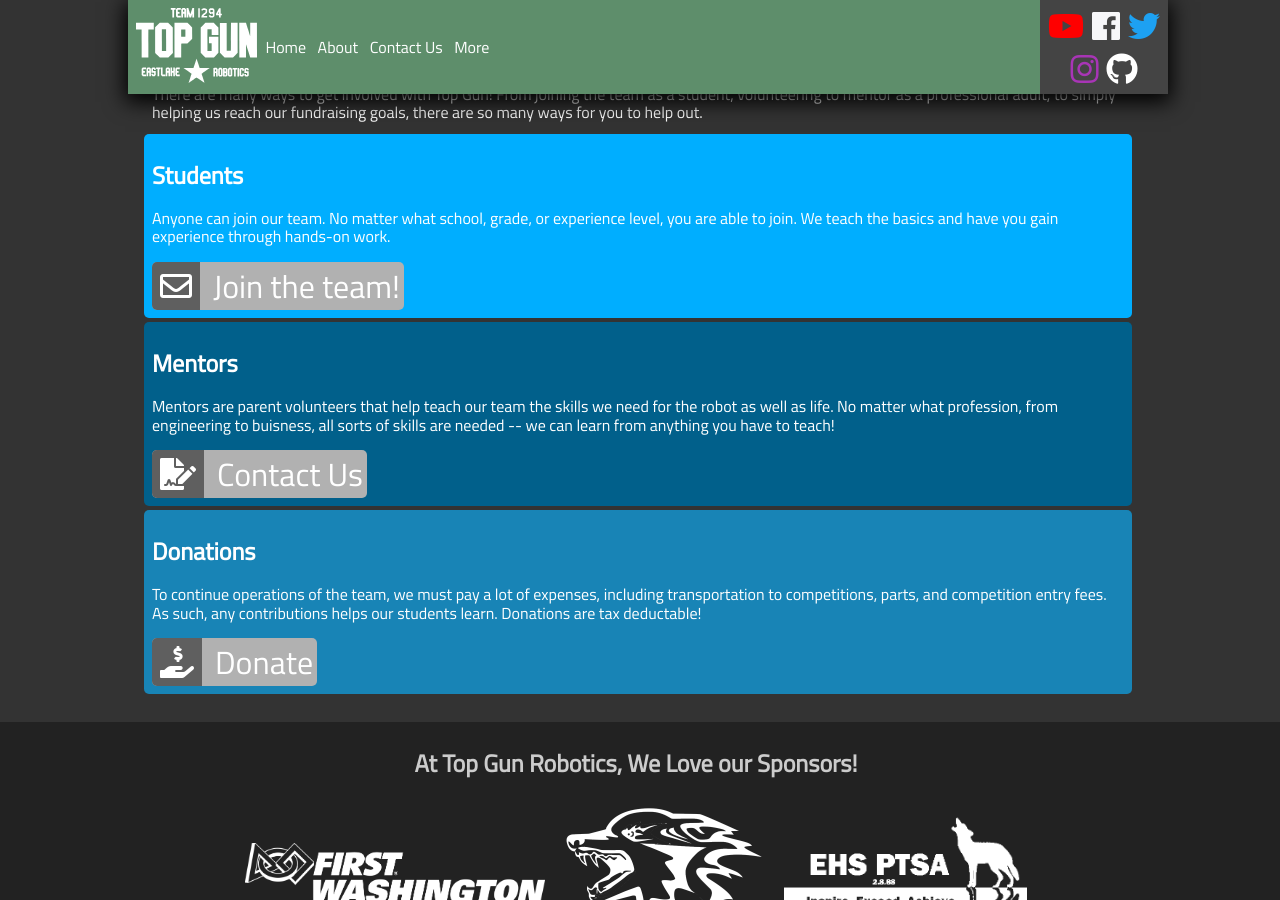
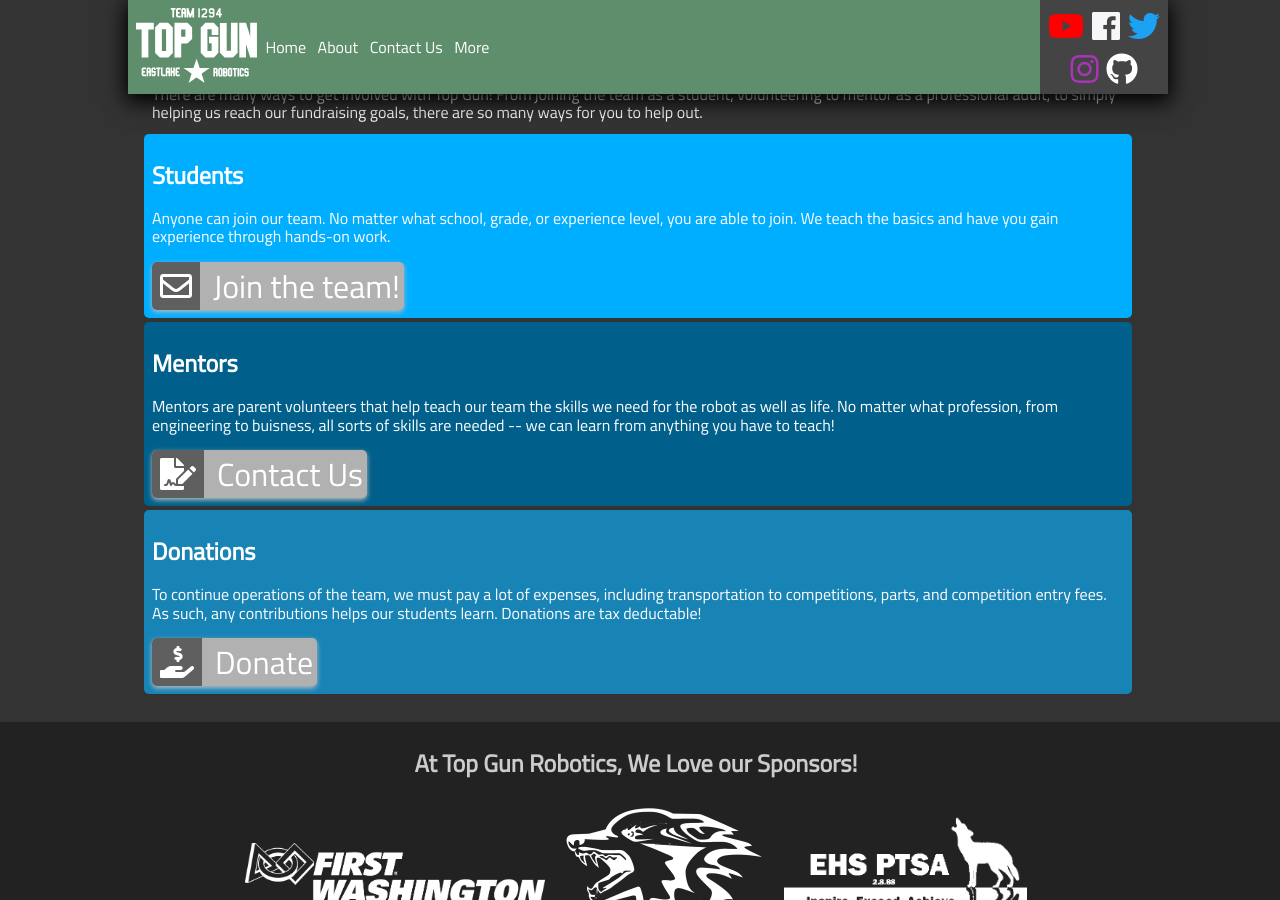
Before and after one commit to packofparts/frc-1294.github.io, a Jekyll site: the page built from index.html, in a window 1280 px wide and 900 px high, scrolled down 864 px. Built offline with Jekyll 4.4.1, drawn with Linux system fonts in a browser that asks for light colours; nearby versions of some CDN libraries.

Commit message:
Add box shadow to buttons

```diff
--- a/_sass/content.scss
+++ b/_sass/content.scss
@@ -28,6 +28,7 @@ a.button {
     text-decoration: none;
     font-size: 1.25em;
     min-height: 28px;
+    box-shadow: 0px 2px 5px #bbb;
     &.btn-med {
         font-size: 1.5em;
     }
```
